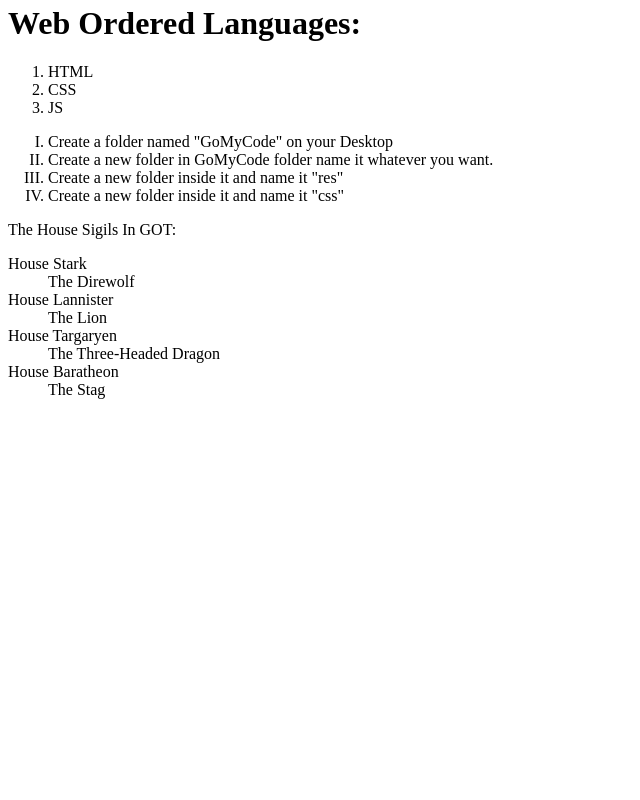
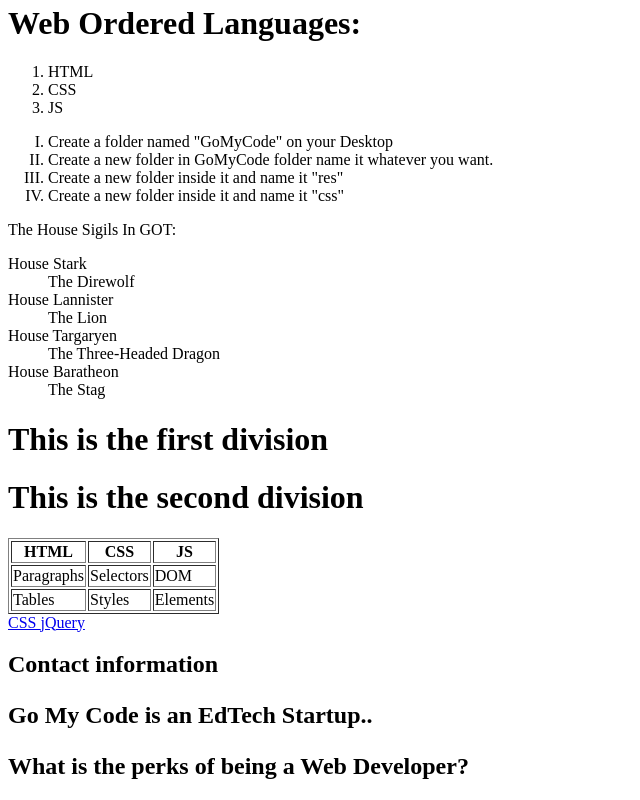
Before and after one commit to fatmabenghalia/GOMYCODE, a plain HTML site: page index.html in a window 1280 px wide. Shown: the part 1166-1966 px from the top of the page, without its empty margins (0-640 px from the left). Before the commit the page ends 1581 px from the top, so only its background shows below. Drawn offline with Linux system fonts and the light colour scheme.

Commit message:
html exploring

```diff
--- a/index.html
+++ b/index.html
@@ -105,3 +105,46 @@
 	<dt>House Baratheon</dt>
 	<dd>The Stag</dd>
 </dl>
+
+<div>
+  <h1>This is the first division</h1>
+</div>
+
+<div>
+  <h1>This is the second division</h1>
+</div>
+
+<table border="1">
+  <tr>
+    <th>HTML</th>
+    <th>CSS</th>
+    <th>JS</th>
+  </tr>
+  <tr>
+    <td>Paragraphs</td>
+    <td>Selectors</td>
+    <td>DOM</td>
+  </tr>
+  <tr>
+    <td>Tables</td>
+    <td>Styles</td>
+    <td>Elements</td>
+  </tr>
+</table>
+
+<nav>
+  <a href="/html/> HTML </a>
+  <a href="/css/> CSS </a>
+  <a href="/js/> JavaScript </a>
+  <a href="/jquery/> jQuery </a>
+  </nav>
+
+  <section>
+    <h1> Contact information <h1>
+    <p> Go My Code is an EdTech Startup.. </p>
+    </section>
+
+    <article>
+      <h1> What is the perks of being a Web Developer? <h1>
+      <!-- Article contents -->
+      </article>
```
